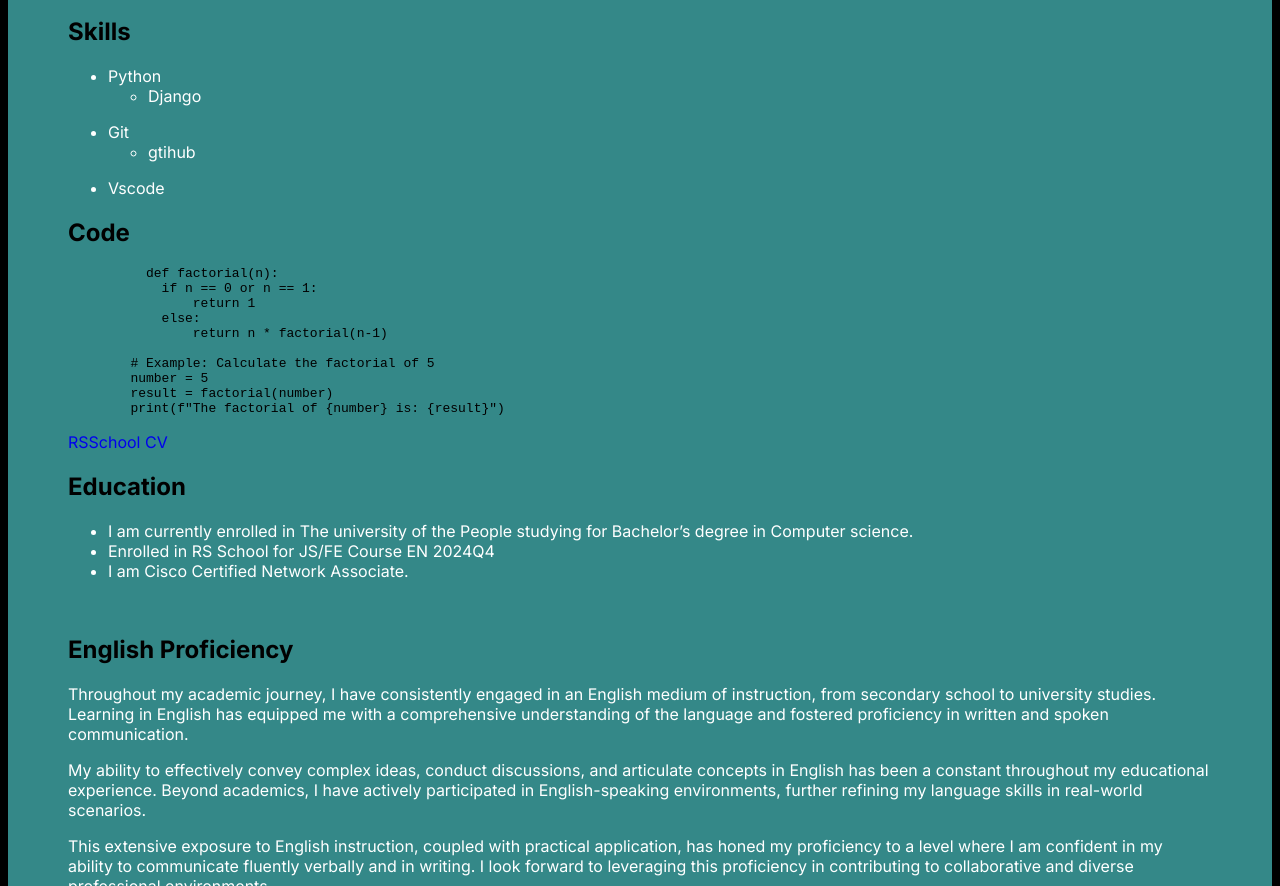
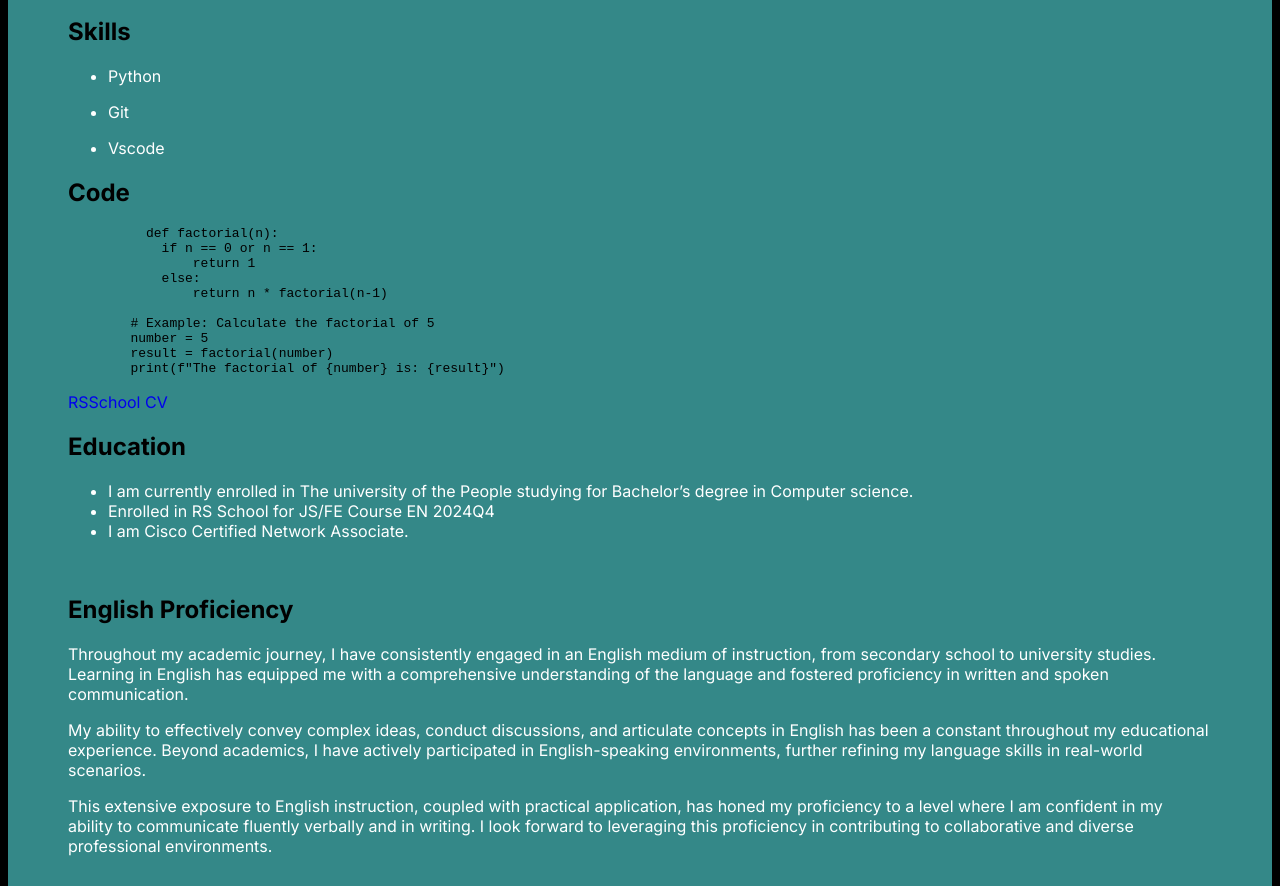
Before and after one commit to mickotec/rsschool-cv, a plain HTML site: page index.html in a window 1280 px wide. Shown: the part 851-1737 px from the top of the page. Drawn offline with Linux system fonts and the light colour scheme.

Commit message:
fix: remove nested lists from skills section for cleaner presentation

```diff
--- a/index.html
+++ b/index.html
@@ -85,15 +85,9 @@
           <h2>Skills</h2>
           <ul>
             <li>Python</li>
-            <ul>
-              <li>Django</li>
-            </ul>
           </ul>
           <ul>
             <li>Git</li>
-            <ul>
-              <li>gtihub</li>
-            </ul>
           </ul>
           <ul>
             <li>Vscode</li>
```
